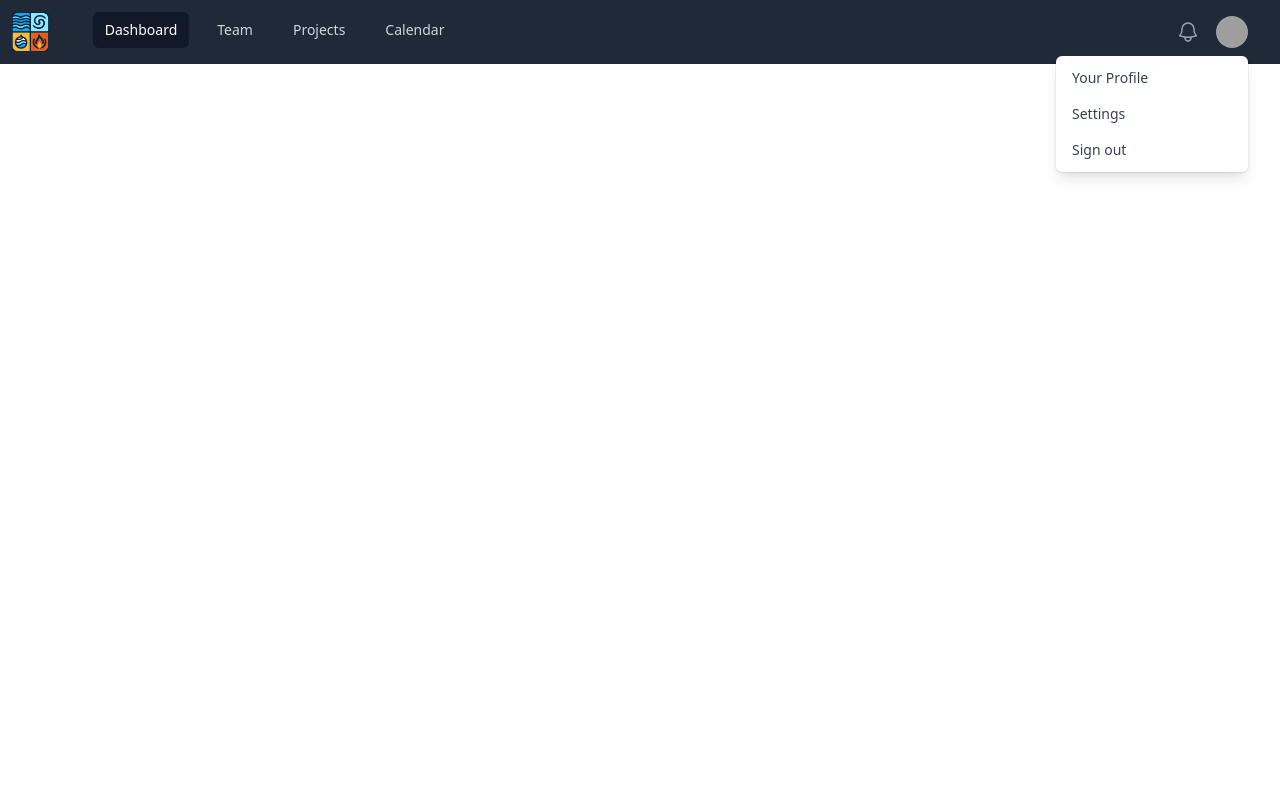
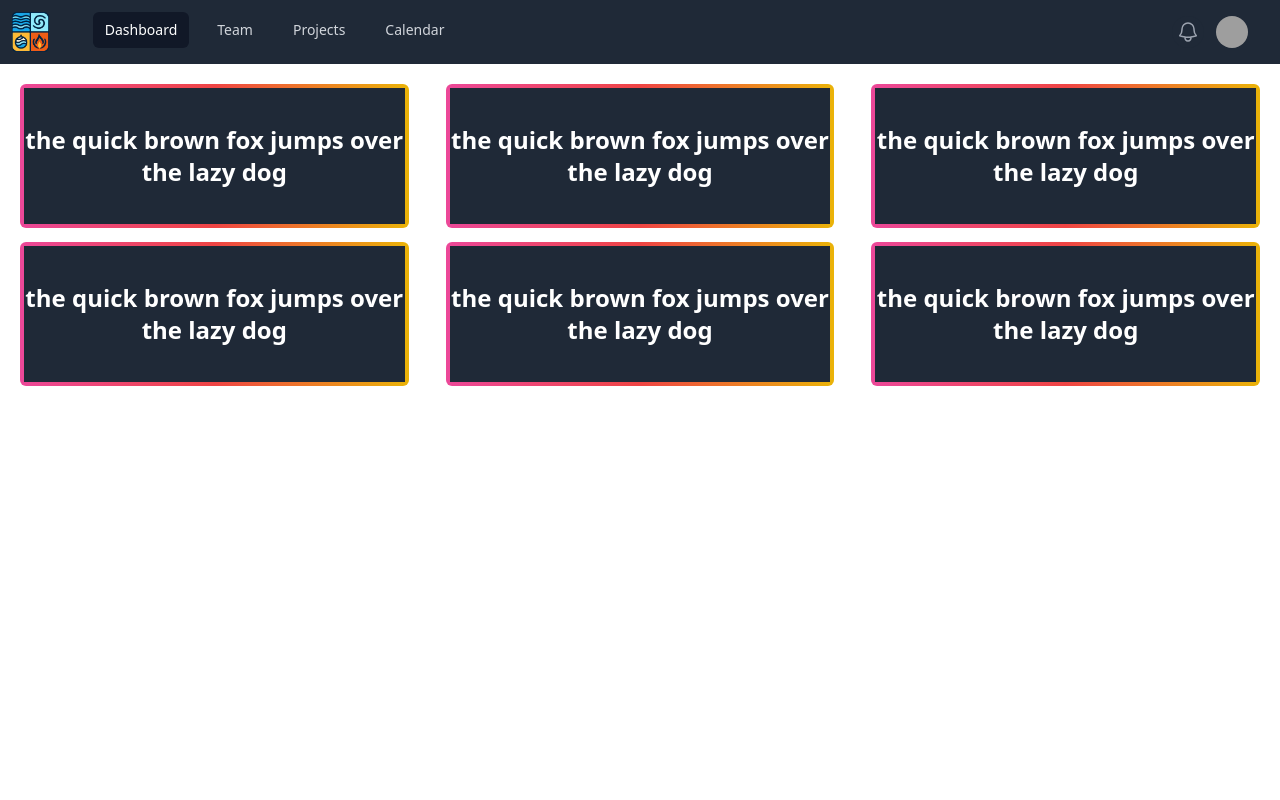
Before and after one commit to Arunsai57/Nimbus, a Django app: page /home in a window 1280 px wide. Run offline with Django 5.2, Linux system fonts and the light colour scheme; some libraries are stand-ins or nearby versions; some web fonts are replaced; grey boxes are pictures that could not be loaded.

Commit message:
idk some changes

```diff
--- a/Nimbus/Templates/Base.html
+++ b/Nimbus/Templates/Base.html
@@ -23,8 +23,6 @@
         }
       </script>
 </head>
-<body>
-    {% block content %}
-    {% endblock %}
-</body>
+{% block content %}
+{% endblock %}
 </html>
--- a/Nimbus/Templates/Non-user/Landing.html
+++ b/Nimbus/Templates/Non-user/Landing.html
@@ -1,7 +1,7 @@
 {% extends "../Base.html" %}
 {% load static %}
+{% block content %}
 <body>
-    {% block content %}
     <style>
         #button2 {
             background: linear-gradient(134deg,#5e49e6,#ff3654,#dbb0dd,#6df433);
@@ -55,5 +55,5 @@
             </div>
         </div>
     </div>
-    {% endblock %}
 </body>
+{% endblock %}
--- a/Nimbus/Templates/User/Home.html
+++ b/Nimbus/Templates/User/Home.html
@@ -1,7 +1,7 @@
 {% extends "../Base.html" %}
 {% load static %}
-<body>
-  {% block content %}
+{% block content %}
+<body class="dark:bg-gray-800">
   <nav class="bg-gray-800">
     <div class="mx-auto max-w-7xl px-2 sm:px-6 lg:px-8">
       <div class="relative flex h-16 items-center justify-between">
@@ -57,7 +57,7 @@
               <button type="button" class="relative flex rounded-full bg-gray-800 text-sm focus:outline-none focus:ring-2 focus:ring-white focus:ring-offset-2 focus:ring-offset-gray-800" id="user-menu-button" aria-expanded="false" aria-haspopup="true">
                 <span class="absolute -inset-1.5"></span>
                 <span class="sr-only">Open user menu</span>
-                <img class="h-8 w-8 rounded-full" src="https://images.unsplash.com/photo-1472099645785-5658abf4ff4e?ixlib=rb-1.2.1&ixid=eyJhcHBfaWQiOjEyMDd9&auto=format&fit=facearea&facepad=2&w=256&h=256&q=80" alt="">
+                <img class="h-8 w-8 rounded-full" src="https://images.unsplash.com/photo-1472099645785-5658abf4ff4e?ixlib=rb-1.2.1&ixid=eyJhcHBfaWQiOjEyMDd9&auto=format&fit=facearea&facepad=2&w=256&h=256" alt="">
               </button>
             </div>
 
@@ -71,12 +71,11 @@
                 From: "transform opacity-100 scale-100"
                 To: "transform opacity-0 scale-95"
             -->
-            <div class="absolute right-0 z-10 mt-2 w-48 origin-top-right rounded-md bg-white py-1 shadow-lg ring-1 ring-black ring-opacity-5 focus:outline-none" role="menu" aria-orientation="vertical" aria-labelledby="user-menu-button" tabindex="-1">
-              <!-- Active: "bg-gray-100", Not Active: "" -->
+            <!-- <div class="absolute right-0 z-10 mt-2 w-48 origin-top-right rounded-md bg-white py-1 shadow-lg ring-1 ring-black ring-opacity-5 focus:outline-none" role="menu" aria-orientation="vertical" aria-labelledby="user-menu-button" tabindex="-1">
               <a href="#" class="block px-4 py-2 text-sm text-gray-700" role="menuitem" tabindex="-1" id="user-menu-item-0">Your Profile</a>
               <a href="#" class="block px-4 py-2 text-sm text-gray-700" role="menuitem" tabindex="-1" id="user-menu-item-1">Settings</a>
               <a href="#" class="block px-4 py-2 text-sm text-gray-700" role="menuitem" tabindex="-1" id="user-menu-item-2">Sign out</a>
-            </div>
+            </div> -->
           </div>
         </div>
       </div>
@@ -93,6 +92,56 @@
       </div>
     </div>
   </nav>
-  {% endblock %}
+
+  <main class="grid grid-cols-3 text-center p-5 items-start" style="grid-gap: 3%; grid-row-gap: 5%;">
+    <div class="mx-auto flex max-w-screen-sm items-start justify-center shiner::after">
+      <div class="h-36 rounded-md bg-gradient-to-r from-pink-500 via-red-500 to-yellow-500 p-1">
+        <div class="flex h-full w-full items-center justify-center bg-gray-800 back">
+          <h1 class="text-2xl font-black text-white">the quick brown fox jumps over the lazy dog</h1>
+        </div>
+      </div>
+    </div>
+    <div class="mx-auto flex max-w-screen-sm items-start justify-center">
+      <div class="h-36 rounded-md bg-gradient-to-r from-pink-500 via-red-500 to-yellow-500 p-1">
+        <div class="flex h-full w-full items-center justify-center bg-gray-800 back">
+          <h1 class="text-2xl font-black text-white">the quick brown fox jumps over the lazy dog</h1>
+        </div>
+      </div>
+    </div>
+    <div class="mx-auto flex max-w-screen-sm items-start justify-center">
+      <div class="h-36 rounded-md bg-gradient-to-r from-pink-500 via-red-500 to-yellow-500 p-1">
+        <div class="flex h-full w-full items-center justify-center bg-gray-800 back">
+          <h1 class="text-2xl font-black text-white">the quick brown fox jumps over the lazy dog</h1>
+        </div>
+      </div>
+    </div>
+    <div class="mx-auto flex max-w-screen-sm items-start justify-center">
+      <div class="h-36 rounded-md bg-gradient-to-r from-pink-500 via-red-500 to-yellow-500 p-1">
+        <div class="flex h-full w-full items-center justify-center bg-gray-800 back">
+          <h1 class="text-2xl font-black text-white">the quick brown fox jumps over the lazy dog</h1>
+        </div>
+      </div>
+    </div>
+    <div class="mx-auto flex max-w-screen-sm items-start justify-center ">
+      <div class="h-36 rounded-md bg-gradient-to-r from-pink-500 via-red-500 to-yellow-500 p-1">
+        <div class="flex h-full w-full items-center justify-center bg-gray-800 back">
+          <h1 class="text-2xl font-black text-white">the quick brown fox jumps over the lazy dog</h1>
+        </div>
+      </div>
+    </div>
+    <div class="mx-auto flex max-w-screen-sm items-start justify-center">
+      <div class="h-36 rounded-md bg-gradient-to-r from-pink-500 via-red-500 to-yellow-500 p-1">
+        <div class="flex h-full w-full items-center justify-center bg-gray-800 back">
+          <h1 class="text-2xl font-black text-white">the quick brown fox jumps over the lazy dog</h1>
+        </div>
+      </div>
+    </div>
+  </main>
+
+  <style>
+    .shiner {
+      filter: blur(1px);
+    }
+  </style>
 </body>
-</html>
+{% endblock %}
```
